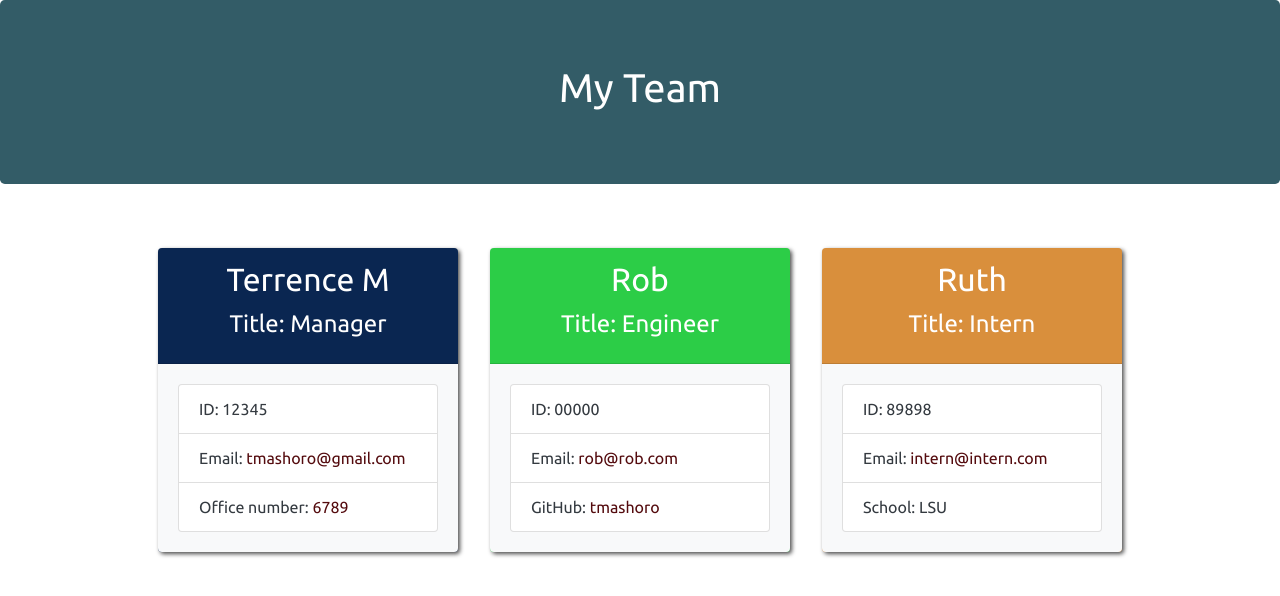
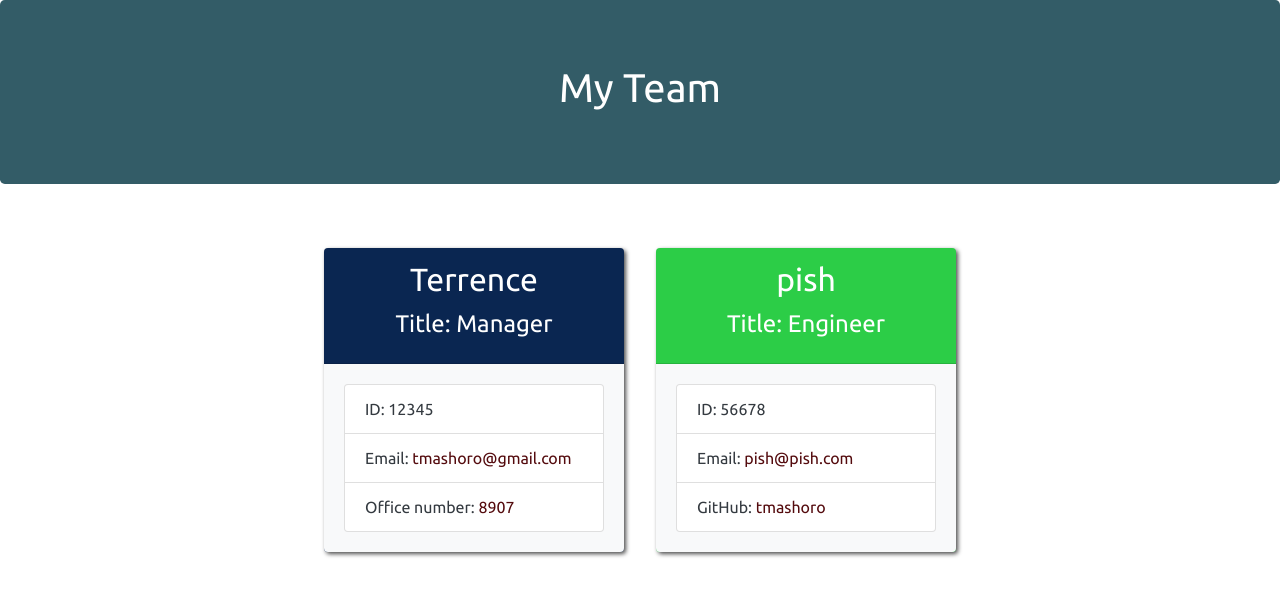
Before and after one commit to tmashoro/Team-Profile-Generator, a website: page dist/index.html in a window 1280 px wide. Drawn offline with nearby package versions, Linux system fonts and the light colour scheme.

Commit message:
readme Update

```diff
--- a/dist/index.html
+++ b/dist/index.html
@@ -24,42 +24,28 @@
 
         <div class="card employee-card manager-card">
             <div class="card-header text-center">
-                <h2 class="card-title">Terrence M</h2>
+                <h2 class="card-title">Terrence</h2>
                 <h4 class="card-title">Title: Manager</h4>
             </div>
             <div class="card-body bg-light">
                 <ul class="list-group text-dark">
                     <li class="list-group-item">ID: 12345</li>
                     <li class="list-group-item">Email: <a href="mailto:tmashoro@gmail.com">tmashoro@gmail.com</a></li>
-                    <li class="list-group-item">Office number: <a href="tel:6789">6789</a></li>
+                    <li class="list-group-item">Office number: <a href="tel:8907">8907</a></li>
                 </ul>
             </div>
         </div>
 
         <div class="card employee-card engineer-card">
             <div class="card-header text-center">
-                <h2 class="card-title">Rob</h2>
+                <h2 class="card-title">pish</h2>
                 <h4 class="card-title">Title: Engineer</h4>
             </div>
             <div class="card-body bg-light">
                 <ul class="list-group text-dark">
-                    <li class="list-group-item">ID: 00000</li>
-                    <li class="list-group-item">Email: <a href="mailto:rob@rob.com">rob@rob.com</a></li>
+                    <li class="list-group-item">ID: 56678</li>
+                    <li class="list-group-item">Email: <a href="mailto:pish@pish.com">pish@pish.com</a></li>
                     <li class="list-group-item">GitHub: <a href="https://github.com/tmashoro" target="_blank" rel="noopener noreferrer">tmashoro</a></li>
-                </ul>
-            </div>
-        </div>
-
-        <div class="card employee-card intern-card">
-            <div class="card-header text-center">
-                <h2 class="card-title">Ruth</h2>
-                <h4 class="card-title">Title: Intern</h4>
-            </div>
-            <div class="card-body bg-light">
-                <ul class="list-group text-dark">
-                    <li class="list-group-item">ID: 89898</li>
-                    <li class="list-group-item">Email: <a href="mailto:intern@intern.com">intern@intern.com</a></li>
-                    <li class="list-group-item">School: LSU</li>
                 </ul>
             </div>
         </div>
```
Also changed, not shown: README.md.
